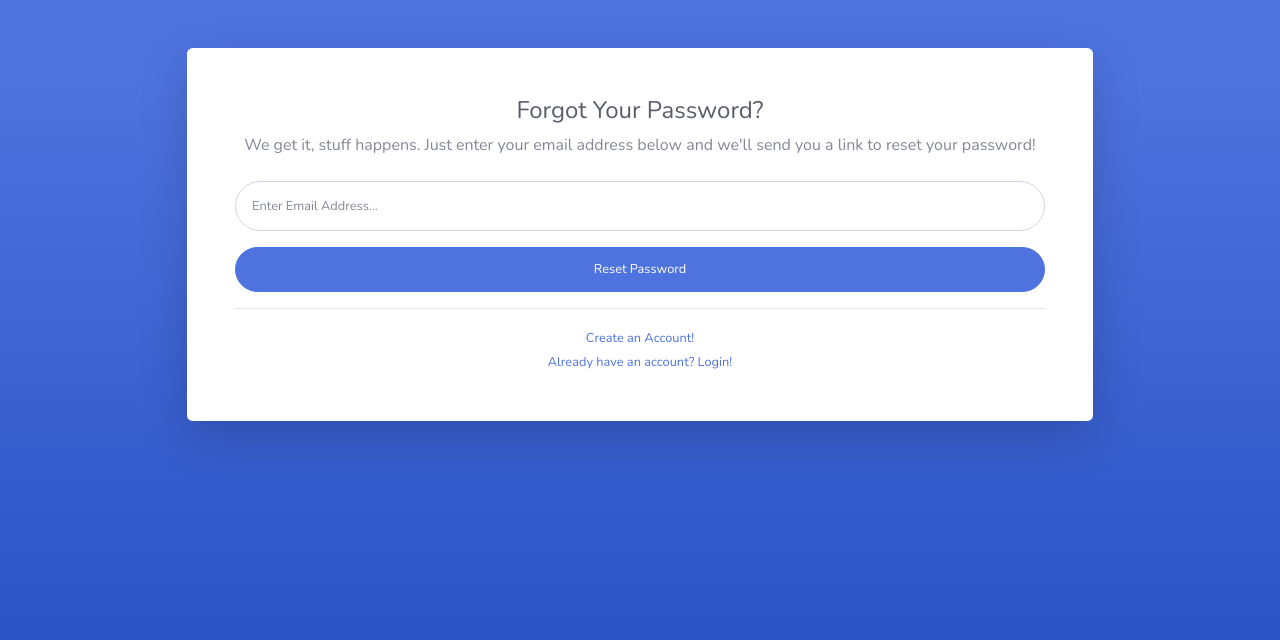
After one commit to Ekimerton/QTMA, a Python web app: template webapp/templates/forgot-password.html in a window 1280 px wide. The commit adds this page. Shown: the top 640 px of the page. Run offline with Jinja, Linux system fonts and the light colour scheme; the template is opened without the code that fills it, so the values that code supplies are empty; some libraries are stand-ins or nearby versions.

Commit message:
Added sqlite db for now, got most forms done

```diff
--- a/webapp/config.py
+++ b/webapp/config.py
@@ -9,5 +9,5 @@ class Config:
         SECRET_KEY = 'test'
         DEBUG = True
     # Database configs
-    SQLALCHEMY_DATABASE_URI = "";
-    SQLALCHEMY_TRACK_MODIFICATIONS = "";
+    SQLALCHEMY_DATABASE_URI = "sqlite:///test.db";
+    SQLALCHEMY_TRACK_MODIFICATIONS = False;
--- a/webapp/main/forms.py
+++ b/webapp/main/forms.py
@@ -19,6 +19,8 @@ class LoginForm(FlaskForm):
     remember = BooleanField('Remember This Computer')
     submit = SubmitField("Continue")
 
+class PasswordResetForm(FlaskForm):
+    email = StringField('Email', validators=DataRequired(), Email()])
 # Add validators for username and email, same as registration
 class AccountForm(FlaskForm):
     # Personal Info
--- /dev/null
+++ b/webapp/templates/forgot-password.html
@@ -0,0 +1,46 @@
+<!DOCTYPE html>
+<html>
+
+<head>
+    <meta charset="utf-8">
+    <meta name="viewport" content="width=device-width, initial-scale=1.0, shrink-to-fit=no">
+    <title>Forgotten Password - Brand</title>
+    <link rel="stylesheet" href="assets/bootstrap/css/bootstrap.min.css">
+    <link rel="stylesheet" href="https://fonts.googleapis.com/css?family=Nunito:200,200i,300,300i,400,400i,600,600i,700,700i,800,800i,900,900i">
+    <link rel="stylesheet" href="https://use.fontawesome.com/releases/v5.7.1/css/all.css">
+</head>
+
+<body class="bg-gradient-primary">
+    <div class="container">
+        <div class="row justify-content-center">
+            <div class="col-md-9 col-lg-12 col-xl-10">
+                <div class="card shadow-lg o-hidden border-0 my-5">
+                    <div class="card-body p-0">
+                        <div class="row">
+                            <div class="col">
+                                <div class="p-5">
+                                    <div class="text-center">
+                                        <h4 class="text-dark mb-2">Forgot Your Password?</h4>
+                                        <p class="mb-4">We get it, stuff happens. Just enter your email address below and we'll send you a link to reset your password!</p>
+                                    </div>
+                                    <form class="user">
+                                        <div class="form-group"><input class="form-control form-control-user" type="email" id="exampleInputEmail" aria-describedby="emailHelp" placeholder="Enter Email Address..." name="email"></div><button class="btn btn-primary btn-block text-white btn-user"
+                                            type="submit">Reset Password</button></form>
+                                    <div class="text-center">
+                                        <hr><a class="small" href="register.html">Create an Account!</a></div>
+                                    <div class="text-center"><a class="small" href="login.html">Already have an account? Login!</a></div>
+                                </div>
+                            </div>
+                        </div>
+                    </div>
+                </div>
+            </div>
+        </div>
+    </div>
+    <script src="https://cdnjs.cloudflare.com/ajax/libs/jquery/3.4.1/jquery.min.js"></script>
+    <script src="https://cdnjs.cloudflare.com/ajax/libs/twitter-bootstrap/4.3.1/js/bootstrap.bundle.min.js"></script>
+    <script src="https://cdnjs.cloudflare.com/ajax/libs/jquery-easing/1.4.1/jquery.easing.js"></script>
+    <script src="assets/js/script.min.js"></script>
+</body>
+
+</html>
--- a/webapp/templates/register.html
+++ b/webapp/templates/register.html
@@ -88,8 +88,8 @@
 																		</div>
 																		{{ form.submit(class="btn btn-primary btn-block text-white btn-user") }}
 																		<hr>
+														</div>
 																</form>
-																<div class="text-center"><a class="small" href="forgot-password.html">Forgot Password?</a></div>
 																<div class="text-center"><a class="small" href="login.html">Already have an account? Login!</a></div>
 												</div>
 										</div>
```
Also changed, not shown: webapp/main/routes.py (+6 -1 lines), webapp/models.py (added, +28 -0 lines), webapp/templates/login.html (added, +66 -0 lines), 4 other files. Lines whose indentation alone changed are shown as unchanged.
